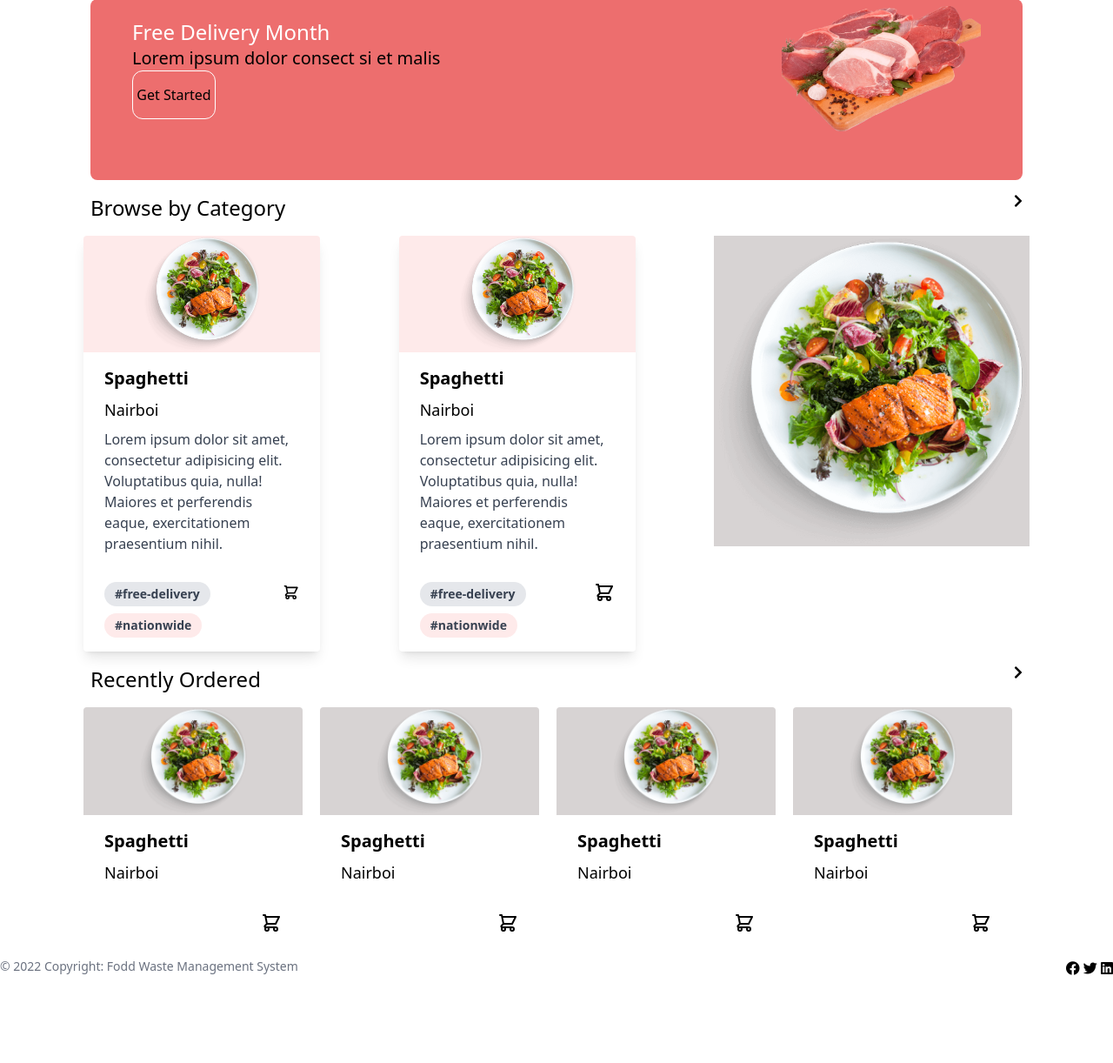
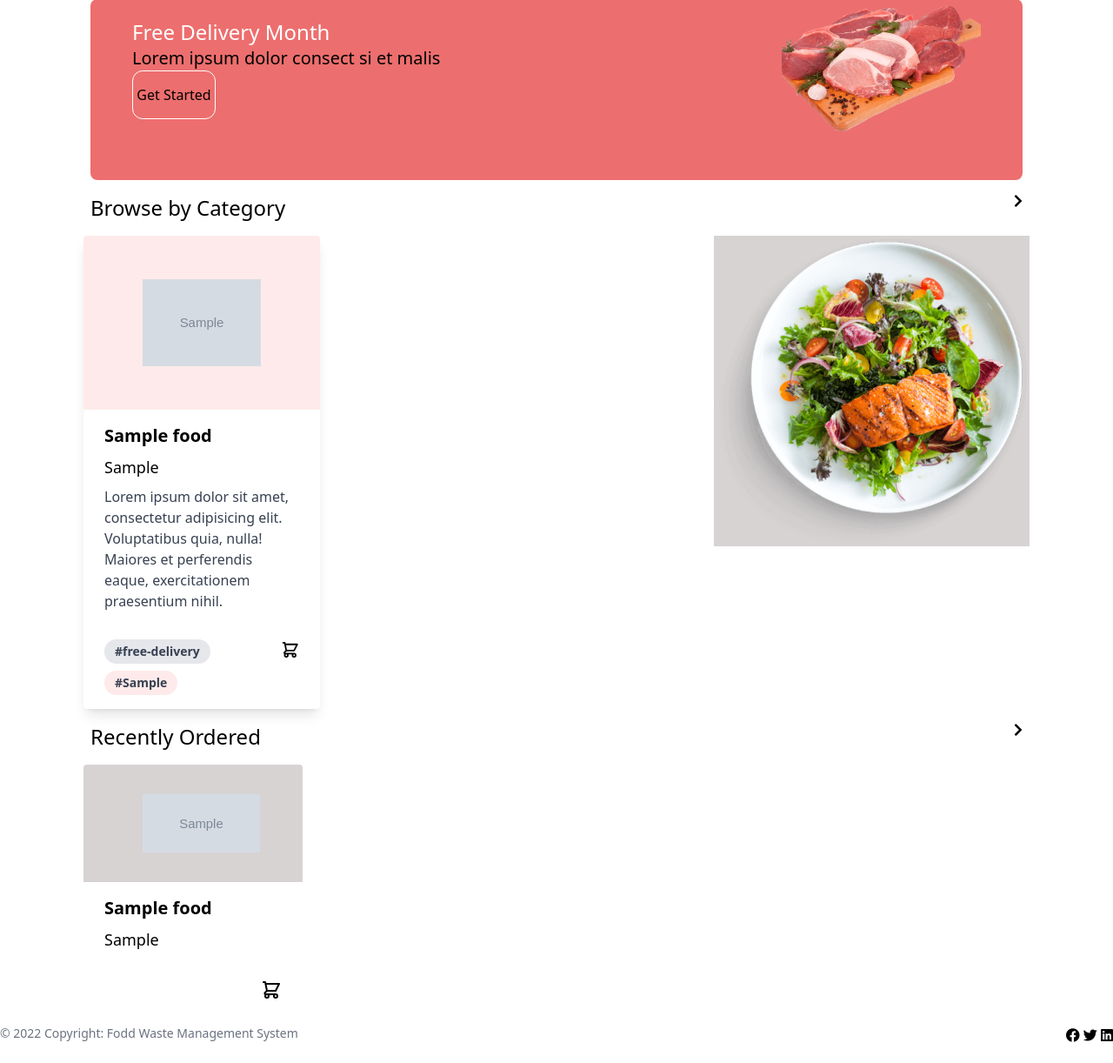
Before and after one commit to samuelodhiambo/FoodWasteManagementProject, a Django app: page / in a window 1280 px wide. Shown: the part 97-1319 px from the top of the page at 87% size. Before the commit the page ends 1218 px from the top, so only its background shows below. Run offline with Django 4.2, Linux system fonts and the light colour scheme; tables that the repository leaves empty hold one stand-in row (values such as "Sample post"); grey boxes marked "Sample" are stand-in pictures; some libraries are stand-ins or nearby versions.

Commit message:
patch: read-database - Updat home page to read items from database

```diff
--- /dev/null
+++ b/catalog/static/css/index.css
@@ -0,0 +1,9 @@
+.h-210 {
+    height: 200px;
+}
+
+
+.recent {
+    height: 135px;
+    width: 270px;
+}
--- a/catalog/templates/index.html
+++ b/catalog/templates/index.html
@@ -11,6 +11,7 @@
     <script src="https://cdn.tailwindcss.com"></script>
     <script src="{% static 'js/tailwind.js' %}"></script>
     <title>Food - Home</title>
+    <link rel="stylesheet" href="{% static 'css/index.css' %}">
 </head>
 
 <body>
@@ -79,15 +80,16 @@
             </div>
 
             <div class="my-4 flex  justify-between h-1/2">
+                {% for product in products|slice:":2" %}
                 <div class="flex sm:block h-full w-1/4 flex-wrap  justify-evenly">
                     <div class="lg:max-w-md sm:max-w-sm  h-auto rounded overflow-hidden shadow-lg">
-                        <div class="flex bg-primary-light justify-center items-center">
-                            <img class="h-1/2 w-1/2 " src="{% static 'assets/plate.png' %}" alt="Sunset in the mountains">
+                        <div class="flex bg-primary-light justify-center items-center h-210">
+                            <img class="h-1/2 w-1/2 " src="{{ product.pimage.url }}" alt="Sunset in the mountains">
                         </div>
                         <div class="px-6 py-4">
-                            <div class="font-bold text-xl mb-2">Spaghetti</div>
+                            <div class="font-bold text-xl mb-2">{{ product.product_name }}</div>
                             <div class="flex justify-between">
-                                <div class="font-normal text-lg mb-2">Nairboi</div>
+                                <div class="font-normal text-lg mb-2">{{ product.county }}</div>
                             </div>
                             <p class="text-gray-700 text-base">
                                 Lorem ipsum dolor sit amet, consectetur adipisicing elit. Voluptatibus quia, nulla!
@@ -99,7 +101,7 @@
                                 <span
                                     class="inline-block bg-gray-200 rounded-full px-3 py-1 text-sm font-semibold text-gray-700 mr-2 mb-2">#free-delivery</span>
                                 <span
-                                    class="inline-block bg-primary-light rounded-full px-3 py-1 text-sm font-semibold text-gray-700 mr-2 mb-2">#nationwide</span>
+                                    class="inline-block bg-primary-light rounded-full px-3 py-1 text-sm font-semibold text-gray-700 mr-2 mb-2">#{{ product.location }}</span>
                             </div>
                             <svg xmlns="http://www.w3.org/2000/svg" class="h-6 w-6" fill="none" viewBox="0 0 24 24"
                                 stroke="currentColor">
@@ -109,8 +111,9 @@
                         </div>
                     </div>
                 </div>
+                {% endfor %}
 
-                <div class="flex h-full w-1/4 flex-wrap  justify-around">
+                <!-- <div class="flex h-full w-1/4 flex-wrap  justify-around">
                     <div class="max-w-md  h-auto rounded overflow-hidden shadow-lg">
                         <div class="flex bg-primary-light justify-center items-center">
                             <img class="h-1/2 w-1/2 " src="{% static 'assets/plate.png' %}" alt="Sunset in the mountains">
@@ -143,7 +146,7 @@
                     </div>
 
 
-                </div>
+                </div> -->
                 <div class="flex w-1/3 bg-secondary h-full justify-center items-center">
                     <img class="h-1/2" src="{% static 'assets/plate.png' %}" alt="logo">
                 </div>
@@ -155,7 +158,37 @@
             <div class="mt-2">
                 <div class="flex wrap">
 
+                    {% for product in products|slice:":4" %}
                     <div class="flex h-full w-1/4 flex-wrap pr-5 justify-around">
+                        <div class="max-w-sm  h-auto rounded overflow-hidden shadow-none">
+                            <div class="flex bg-secondary justify-center items-center recent">
+                                <img class="h-1/2 w-1/2 " src="{{ product.pimage.url }}" alt="Sunset in the mountains">
+                            </div>
+                            <div class="px-6 py-4">
+                                <div class="font-bold text-xl mb-2">{{ product.product_name }}</div>
+                                <div class="flex justify-between">
+                                    <div class="font-normal text-lg mb-2">{{ product.county }}</div>
+                                </div>
+
+                            </div>
+                            <div class="px-6 pt-2 pb-2 flex justify-between">
+                                <div class="tags">
+                                </div>
+                                <div class="cart">
+                                    <svg xmlns="http://www.w3.org/2000/svg" class="h-6 w-6" fill="none"
+                                        viewBox="0 0 24 24" stroke="currentColor">
+                                        <path stroke-linecap="round" stroke-linejoin="round" stroke-width="2"
+                                            d="M3 3h2l.4 2M7 13h10l4-8H5.4M7 13L5.4 5M7 13l-2.293 2.293c-.63.63-.184 1.707.707 1.707H17m0 0a2 2 0 100 4 2 2 0 000-4zm-8 2a2 2 0 11-4 0 2 2 0 014 0z" />
+                                    </svg>
+                                </div>
+                            </div>
+                        </div>
+
+
+                    </div>
+                    {% endfor %}
+
+                    <!-- <div class="flex h-full w-1/4 flex-wrap pr-5 justify-around">
                         <div class="max-w-sm  h-auto rounded overflow-hidden shadow-none">
                             <div class="flex bg-secondary justify-center items-center">
                                 <img class="h-1/2 w-1/2 " src="{% static 'assets/plate.png' %}" alt="Sunset in the mountains">
@@ -235,34 +268,7 @@
                         </div>
 
 
-                    </div>
-                    <div class="flex h-full w-1/4 flex-wrap pr-5 justify-around">
-                        <div class="max-w-sm  h-auto rounded overflow-hidden shadow-none">
-                            <div class="flex bg-secondary justify-center items-center">
-                                <img class="h-1/2 w-1/2 " src="{% static 'assets/plate.png' %}" alt="Sunset in the mountains">
-                            </div>
-                            <div class="px-6 py-4">
-                                <div class="font-bold text-xl mb-2">Spaghetti</div>
-                                <div class="flex justify-between">
-                                    <div class="font-normal text-lg mb-2">Nairboi</div>
-                                </div>
-
-                            </div>
-                            <div class="px-6 pt-2 pb-2 flex justify-between">
-                                <div class="tags">
-                                </div>
-                                <div class="cart">
-                                    <svg xmlns="http://www.w3.org/2000/svg" class="h-6 w-6" fill="none"
-                                        viewBox="0 0 24 24" stroke="currentColor">
-                                        <path stroke-linecap="round" stroke-linejoin="round" stroke-width="2"
-                                            d="M3 3h2l.4 2M7 13h10l4-8H5.4M7 13L5.4 5M7 13l-2.293 2.293c-.63.63-.184 1.707.707 1.707H17m0 0a2 2 0 100 4 2 2 0 000-4zm-8 2a2 2 0 11-4 0 2 2 0 014 0z" />
-                                    </svg>
-                                </div>
-                            </div>
-                        </div>
-
-
-                    </div>
+                    </div> -->
 
                 </div>
             </div>
--- a/catalog/templates/viewitems.html
+++ b/catalog/templates/viewitems.html
@@ -19,6 +19,7 @@
             <td>{{ product.product_name }}</td>
             <td>{{ product.location }}</td>
             <td>{{ product.quantity }}</td>
+            <td><img src="{{ product.pimage.url }}" alt="{{ product.product_name }}" height="50px"></td>
         </tbody>
         {% endfor %}
     </table>
--- a/catalog/views.py
+++ b/catalog/views.py
@@ -6,7 +6,11 @@ from .forms import FoodForm
 
 # Create your views here.
 def home_view(request, template='index.html'):
-    return render(request, template)
+    products = Food.objects.all()
+    context = {
+        'products': products,
+    }
+    return render(request, template, context)
 
 @login_required
 def add_item(request, template='additem.html'):
```
Also changed, not shown: catalog/static/css/style.css (deleted).
